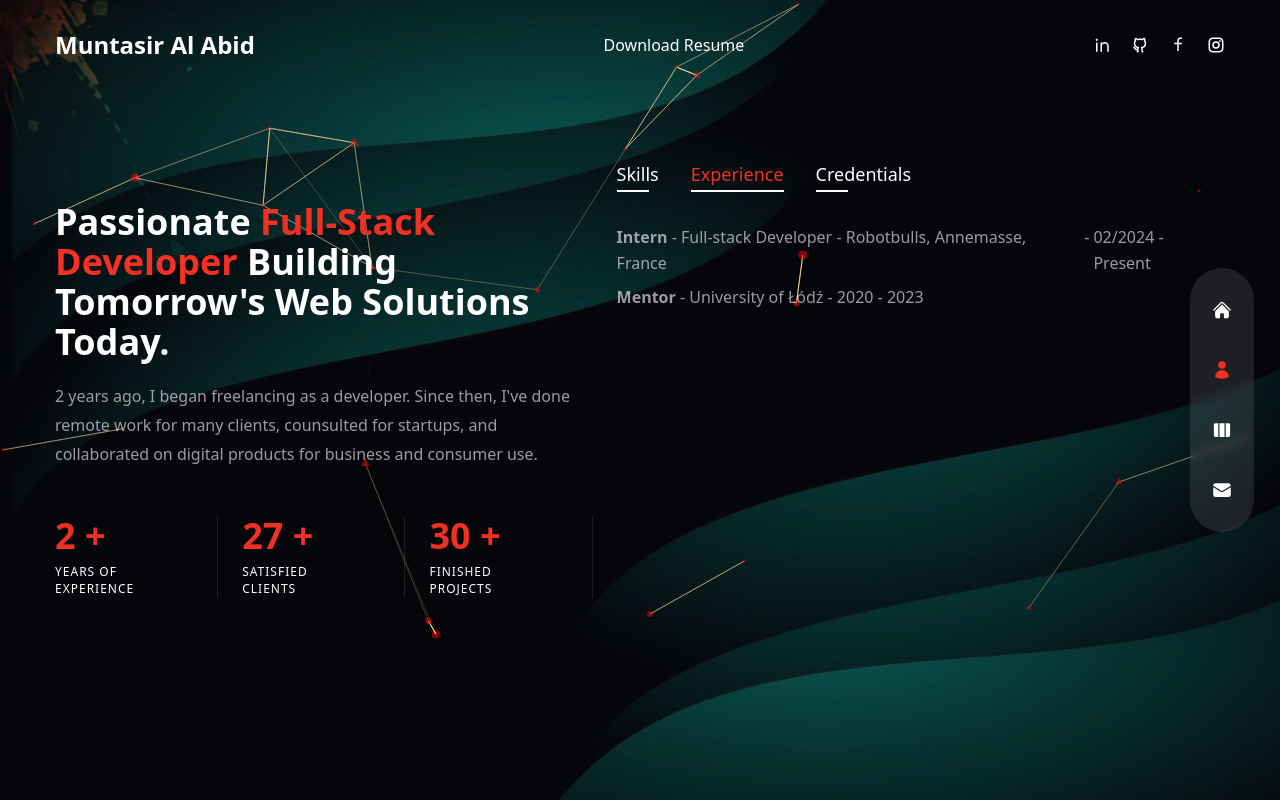
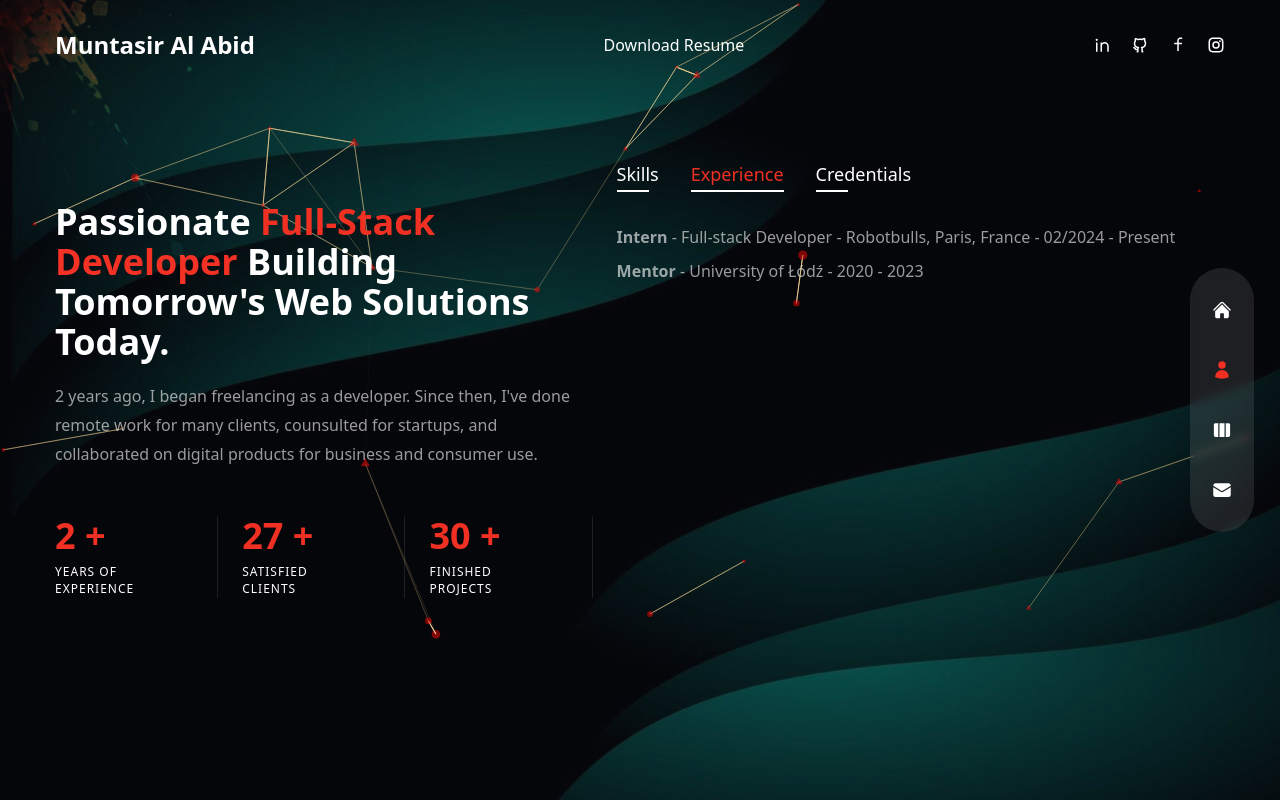
Before and after one commit to Salman-Faiz/portfolioV2Mon, a Next.js app: page /about in a window 1280 px wide. Both pictures are taken after a click on the element "Experience". Built offline with nearby package versions, Linux system fonts and the light colour scheme.

Commit message:
slidely changed

```diff
--- a/pages/about/index.js
+++ b/pages/about/index.js
@@ -211,7 +211,7 @@ const About = () => {
             {index === 1 && (
               <div className='items-center text-white/60'>
                 <div className='flex font-light mb-2 gap-x-1'>
-                  <div><span className='font-semibold'>Intern</span> - Full-stack Developer - Robotbulls, Annemasse, France</div>
+                  <div><span className='font-semibold'>Intern</span> - Full-stack Developer - Robotbulls, Paris, France</div>
                   <div>-</div>
                   <div>02/2024 - Present</div>
                 </div>
```
